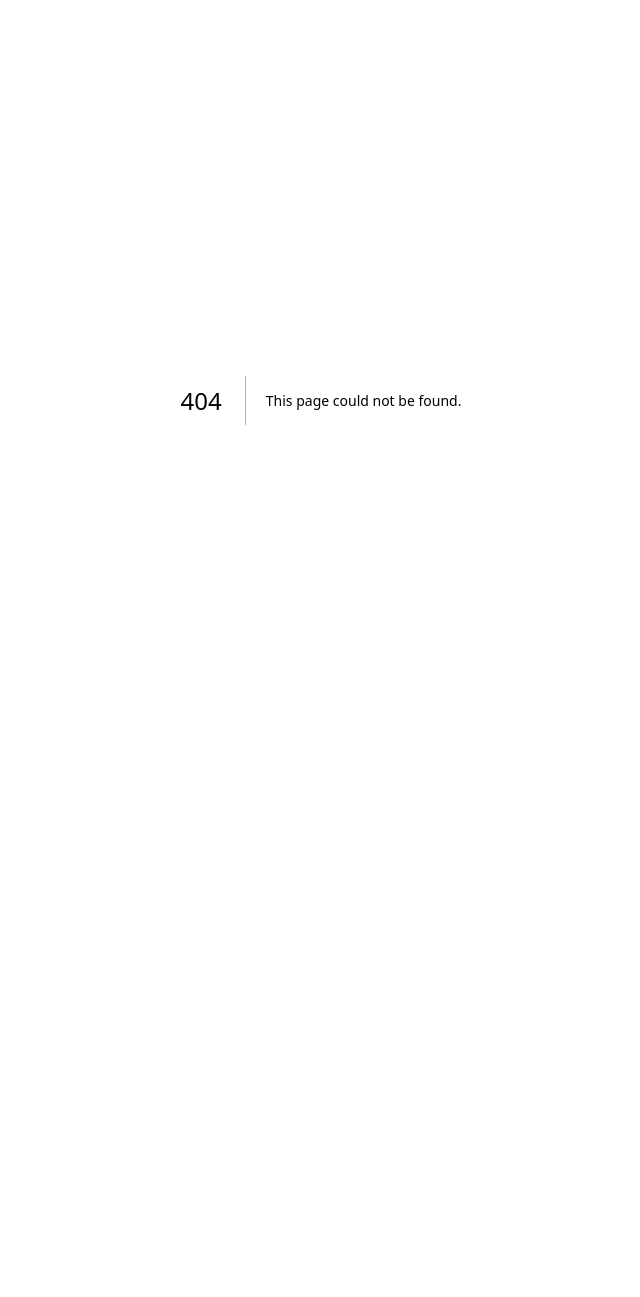
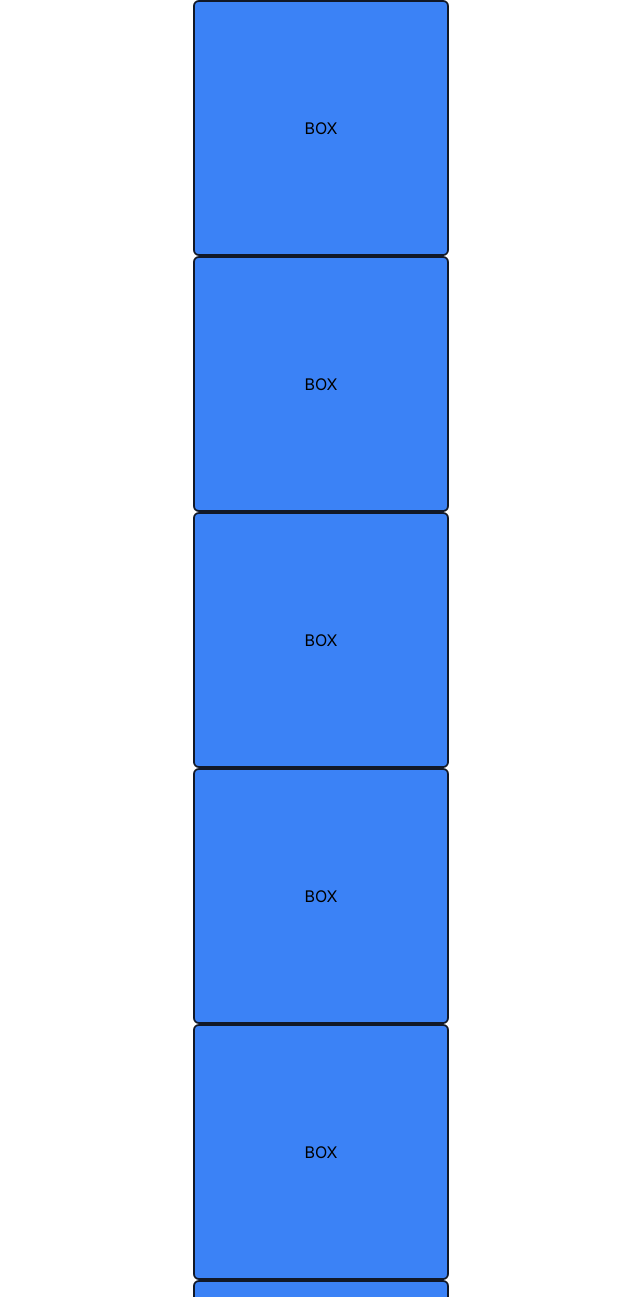
Before and after one commit to nazimboudeffa/coolui-nextjs-talwind, a Next.js app: page /reveal in a window 1280 px wide. Before the commit this address had no page. Shown: the top 1297 px of the page, without its empty margins (319-959 px from the left). Before the commit the page ends 800 px from the top, so only its background shows below. Built offline with nearby package versions, Linux system fonts and the light colour scheme.

Commit message:
Added display when in Viewport

```diff
--- a/src/app/page.tsx
+++ b/src/app/page.tsx
@@ -54,23 +54,25 @@ export default function Home() {
             </div>
           </li>
         </Link>
+        <Link href="/reveal">
           <li key="3">
             <div className="group relative block h-full bg-white">
               <div className="rounded-md h-full border-2 border-gray-900 bg-white">
                 <div className="p-4 sm:p-6">
                   <div className="flex items-start justify-between">
                     <span aria-hidden="true" role="img" className="text-lg sm:text-xl">
-                      🥲
+                    📣
                     </span>
                   </div>
 
-                  <h2 className="mt-4 font-medium text-gray-900 sm:text-lg">Component</h2>
+                  <h2 className="mt-4 font-medium text-gray-900 sm:text-lg">Display when in ViewPort</h2>
 
-                  <p className="mt-1 text-sm text-gray-700">TODO</p>
+                  <p className="mt-1 text-sm text-gray-700">Animation</p>
                 </div>
               </div>
             </div>
           </li>
+        </Link>
           <li key="4">
             <div className="group relative block h-full bg-white">
               <div className="rounded-md h-full border-2 border-gray-900 bg-white">
--- /dev/null
+++ b/src/app/reveal/page.tsx
@@ -0,0 +1,177 @@
+"use client"
+import { motion } from "framer-motion";
+
+export default function Hero() {
+  return (
+    <div className="flex flex-col items-center justify-between">
+        <motion.div
+            initial="hidden"
+            whileInView="visible"
+            viewport={{ once: true }}
+            transition={{ duration: 1 }}
+            variants={{
+                hidden: { opacity: 0, y: 100 },
+                visible: { opacity: 1, y: 0 }
+            }}
+        >
+            <div className="flex items-center justify-center rounded-md border-2 border-gray-900 bg-blue-500 w-64 h-64">
+                BOX
+            </div>
+        </motion.div>
+        <motion.div
+            initial="hidden"
+            whileInView="visible"
+            viewport={{ once: true }}
+            transition={{ duration: 1 }}
+            variants={{
+                hidden: { opacity: 0, y: 100 },
+                visible: { opacity: 1, y: 0 }
+            }}
+        >
+            <div className="flex items-center justify-center rounded-md border-2 border-gray-900 bg-blue-500 w-64 h-64">
+                BOX
+            </div>
+        </motion.div>
+        <motion.div
+            initial="hidden"
+            whileInView="visible"
+            viewport={{ once: true }}
+            transition={{ duration: 1 }}
+            variants={{
+                hidden: { opacity: 0, y: 100 },
+                visible: { opacity: 1, y: 0 }
+            }}
+        >
+            <div className="flex items-center justify-center rounded-md border-2 border-gray-900 bg-blue-500 w-64 h-64">
+                BOX
+            </div>
+        </motion.div>
+        <motion.div
+            initial="hidden"
+            whileInView="visible"
+            viewport={{ once: true }}
+            transition={{ duration: 1 }}
+            variants={{
+                hidden: { opacity: 0, y: 100 },
+                visible: { opacity: 1, y: 0 }
+            }}
+        >
+            <div className="flex items-center justify-center rounded-md border-2 border-gray-900 bg-blue-500 w-64 h-64">
+                BOX
+            </div>
+        </motion.div>
+        <motion.div
+            initial="hidden"
+            whileInView="visible"
+            viewport={{ once: true }}
+            transition={{ duration: 1 }}
+            variants={{
+                hidden: { opacity: 0, y: 100 },
+                visible: { opacity: 1, y: 0 }
+            }}
+        >
+            <div className="flex items-center justify-center rounded-md border-2 border-gray-900 bg-blue-500 w-64 h-64">
+                BOX
+            </div>
+        </motion.div>
+        <motion.div
+            initial="hidden"
+            whileInView="visible"
+            viewport={{ once: true }}
+            transition={{ duration: 1 }}
+            variants={{
+                hidden: { opacity: 0, y: 100 },
+                visible: { opacity: 1, y: 0 }
+            }}
+        >
+            <div className="flex items-center justify-center rounded-md border-2 border-gray-900 bg-blue-500 w-64 h-64">
+                BOX
+            </div>
+        </motion.div>
+        <motion.div
+            initial="hidden"
+            whileInView="visible"
+            viewport={{ once: true }}
+            transition={{ duration: 1 }}
+            variants={{
+                hidden: { opacity: 0, y: 100 },
+                visible: { opacity: 1, y: 0 }
+            }}
+        >
+            <div className="flex items-center justify-center rounded-md border-2 border-gray-900 bg-blue-500 w-64 h-64">
+                BOX
+            </div>
+        </motion.div>
+        <motion.div
+            initial="hidden"
+            whileInView="visible"
+            viewport={{ once: true }}
+            transition={{ duration: 1 }}
+            variants={{
+                hidden: { opacity: 0, y: 100 },
+                visible: { opacity: 1, y: 0 }
+            }}
+        >
+            <div className="flex items-center justify-center rounded-md border-2 border-gray-900 bg-blue-500 w-64 h-64">
+                BOX
+            </div>
+        </motion.div>
+        <motion.div
+            initial="hidden"
+            whileInView="visible"
+            viewport={{ once: true }}
+            transition={{ duration: 1 }}
+            variants={{
+                hidden: { opacity: 0, y: 100 },
+                visible: { opacity: 1, y: 0 }
+            }}
+        >
+            <div className="flex items-center justify-center rounded-md border-2 border-gray-900 bg-blue-500 w-64 h-64">
+                BOX
+            </div>
+        </motion.div>
+        <motion.div
+            initial="hidden"
+            whileInView="visible"
+            viewport={{ once: true }}
+            transition={{ duration: 1 }}
+            variants={{
+                hidden: { opacity: 0, y: 100 },
+                visible: { opacity: 1, y: 0 }
+            }}
+        >
+            <div className="flex items-center justify-center rounded-md border-2 border-gray-900 bg-blue-500 w-64 h-64">
+                BOX
+            </div>
+        </motion.div>
+        <motion.div
+            initial="hidden"
+            whileInView="visible"
+            viewport={{ once: true }}
+            transition={{ duration: 1 }}
+            variants={{
+                hidden: { opacity: 0, y: 100 },
+                visible: { opacity: 1, y: 0 }
+            }}
+        >
+            <div className="flex items-center justify-center rounded-md border-2 border-gray-900 bg-blue-500 w-64 h-64">
+                BOX
+            </div>
+        </motion.div>
+        <motion.div
+            initial="hidden"
+            whileInView="visible"
+            viewport={{ once: true }}
+            transition={{ duration: 1 }}
+            variants={{
+                hidden: { opacity: 0, y: 100 },
+                visible: { opacity: 1, y: 0 }
+            }}
+        >
+            <div className="flex items-center justify-center rounded-md border-2 border-gray-900 bg-blue-500 w-64 h-64">
+                BOX
+            </div>
+        </motion.div>
+    </div>
+  );
+}
```
